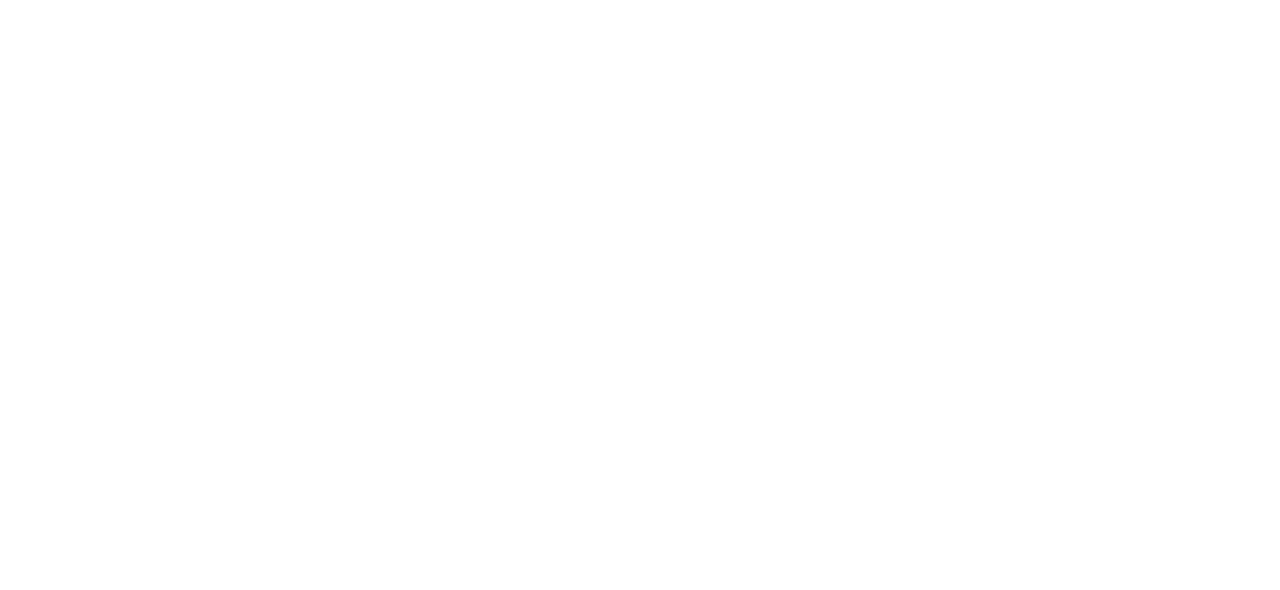
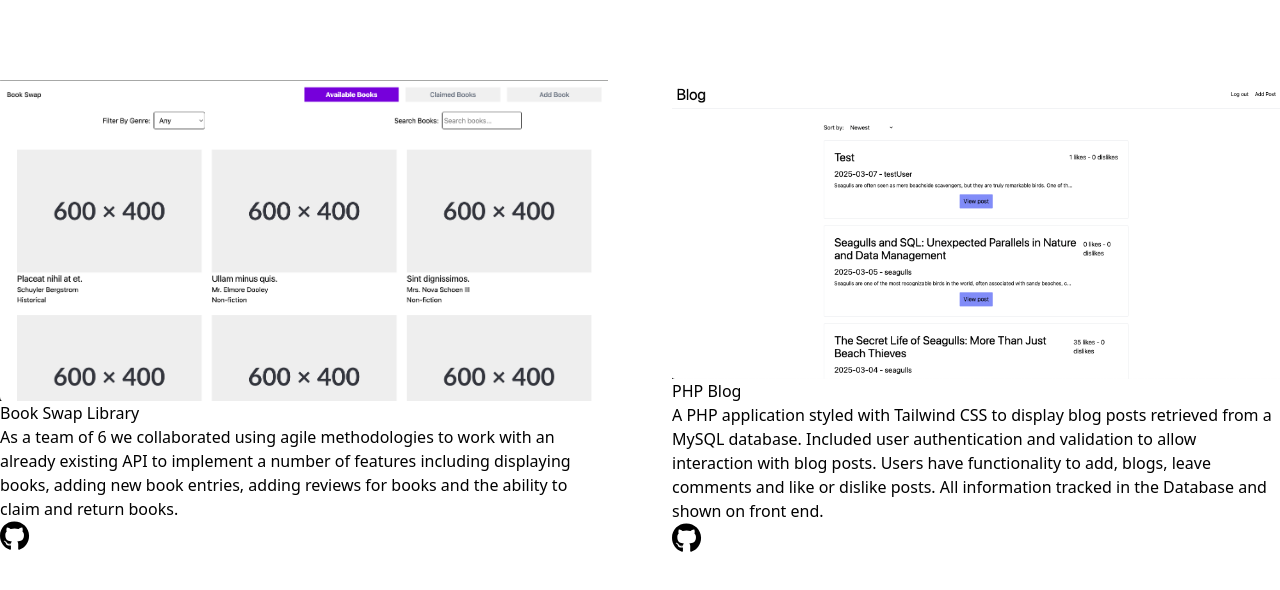
Before and after one commit to jlesliegit/react-portfolio, a React (Vite) app: page /projects in a window 1280 px wide. Shown: the top 590 px of the page. Built offline with nearby package versions, Linux system fonts and the light colour scheme.

Commit message:
Added fetch to populate project info

```diff
--- a/projects.json
+++ b/public/projects.json
@@ -3,16 +3,16 @@
     {
       "title": "Book Swap Library",
       "description": "As a team of 6 we collaborated using agile methodologies to work with an already existing API to implement a number of features including displaying books, adding new book entries, adding reviews for books and the ability to claim and return books.",
-      "image": "./Images/BookSwapAPI.png",
+      "image": "src/assets/bookswap.png",
       "alt": "",
-      "link": "https://github.com/iO-Academy/2025-jan-htmelephant-bookswap-fe"
+      "link": "https://2025-htmelephant-bookswap.dev.io-academy.uk/"
     },
     {
       "title": "PHP Blog",
       "description": "A PHP application styled with Tailwind CSS to display blog posts retrieved from a MySQL database. Included user authentication and validation to allow interaction with blog posts. Users have functionality to add, blogs, leave comments and like or dislike posts. All information tracked in the Database and shown on front end.",
-      "image": "./Images/PHP_blog.png",
+      "image": "src/assets/phpBlog.png",
       "alt": "",
-      "link": "https://github.com/iO-Academy/2025-jan-sde-blog-sql-seagulls"
+      "link": "https://2025-sql-seagulls-blog.dev.io-academy.uk/"
     }
   ]
 }
--- /dev/null
+++ b/src/atoms/SingleProjectBox.jsx
@@ -0,0 +1,15 @@
+import { FontAwesomeIcon } from "@fortawesome/react-fontawesome";
+import { faGithub } from "@fortawesome/free-brands-svg-icons";
+
+export default function SingleProjectBox({ title, image, description, link }) {
+    return (
+        <div>
+            <img src={image} alt={title} />
+            <p>{title}</p>
+            <p>{description}</p>
+            <a href={link} target="_blank">
+                <FontAwesomeIcon icon={faGithub} className="text-3xl hover:text-gray-600"/>
+            </a>
+        </div>
+    );
+}
--- a/src/components/Projects.jsx
+++ b/src/components/Projects.jsx
@@ -1,8 +1,28 @@
-export default function Projects(){
-    return(
-        <div className={'flex justify-center'}>
-            <div className={'grid grid-cols-2 gap-16 mt-20 max-sm:grid-cols-1'}>
+import SingleProjectBox from "../atoms/SingleProjectBox.jsx";
+import {useEffect, useState} from "react";
+
+export default function Projects() {
+    const [projects, setProjects] = useState([]);
+
+    useEffect(() => {
+        fetch("/projects.json")
+            .then((response) => response.json())
+            .then((data) => setProjects(data.projects))
+    }, []);
+
+    return (
+        <div className="flex justify-center">
+            <div className="grid grid-cols-2 gap-16 mt-20 max-sm:grid-cols-1">
+                {projects.map((project) => (
+                    <SingleProjectBox
+                        key={project.title}
+                        title={project.title}
+                        description={project.description}
+                        image={project.image}
+                        link={project.link}
+                    />
+                ))}
             </div>
         </div>
-    )
+    );
 }
```
Also changed, not shown: src/assets/bookswap.png (added), src/assets/phpBlog.png (added).
